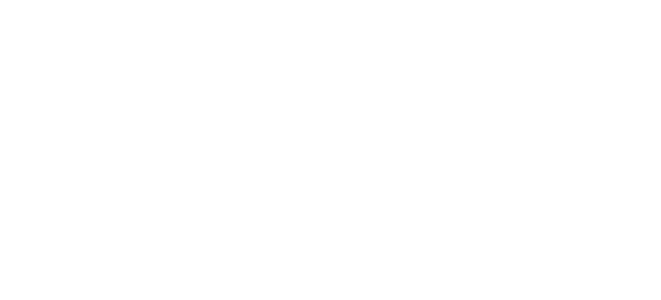
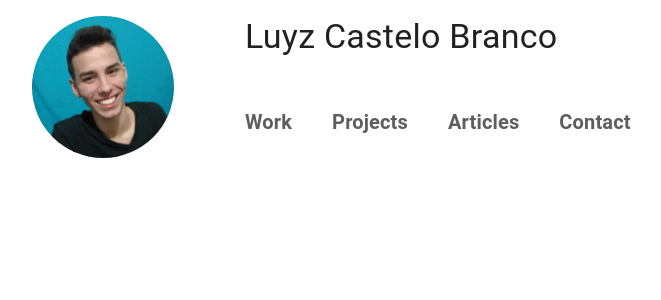
Before and after one commit to Luyz-Castelo/portfolio, a React (Create React App) app: page / in a window 1280 px wide. Shown: the top 300 px of the page, without its empty margins (182-843 px from the left). Built offline with nearby package versions, Linux system fonts and the light colour scheme.

Commit message:
Recreation of a header template using MUI

```diff
--- a/package.json
+++ b/package.json
@@ -15,9 +15,11 @@
     "@types/node": "^16.18.4",
     "@types/react": "^18.0.25",
     "@types/react-dom": "^18.0.9",
+    "npm": "^9.1.3",
     "react": "^18.2.0",
     "react-dom": "^18.2.0",
     "react-scripts": "5.0.1",
+    "start": "^5.1.0",
     "typescript": "^4.9.3",
     "web-vitals": "^2.1.4"
   },
--- a/src/App.tsx
+++ b/src/App.tsx
@@ -1,10 +1,12 @@
+import { Container, CssBaseline } from '@mui/material';
 import { Header } from './components/Header/Header';
 
 function App() {
   return (
-    <div className="App">
+    <Container>
+      <CssBaseline />
       <Header />
-    </div>
+    </Container>
   );
 }
 
--- a/src/components/Header/Header.tsx
+++ b/src/components/Header/Header.tsx
@@ -1,6 +1,61 @@
+import Luyz from '../../public/Images/luyz.jpg'
+import Grid from '@mui/material/Unstable_Grid2';
+import { Container, Link, Typography, Avatar, Box } from "@mui/material";
+
 export const Header = () => {
   // learn how to use MUI components and create header using them
   return (
-    <></>
+    <header>
+      <Container maxWidth="md">
+        <Grid container mt={2}>
+          <Grid xs={2} md={2}>
+            <Link href='https://github.com/Luyz-Castelo' color='inherit'>
+              <Avatar alt='Foto do Luyz' src={Luyz} sx={{width: '100%', height: '100%'}} />
+            </Link>
+          </Grid>
+          <Grid xs={1} md={1} />
+          <Grid xs={9} md={9}>
+            <Typography variant='h4'>
+              Luyz Castelo Branco
+            </Typography>
+            <Grid container>
+              <Grid xs={1} md={1} mt={1}>
+                <Box sx={{ backgroundColor: '#4b6cc1', height: '1vh', borderRadius: '2vh' }} />
+              </Grid>
+            </Grid>
+            <Grid container mt={4} color='#5e5e5e'>
+              <Grid xs={1} md={1} mr={5}>
+                <Typography variant='h6'>
+                  <Link href='https://github.com/Luyz-Castelo' fontWeight='bold' color='inherit' underline='none' sx={{'&:hover': {color: '#4b6cc1'}}}>
+                    Work
+                  </Link>
+                </Typography>
+              </Grid>
+              <Grid xs={1} md={1} mr={5}>
+                <Typography variant='h6'>
+                  <Link href='https://github.com/Luyz-Castelo' fontWeight='bold' color='inherit' underline='none' sx={{'&:hover': {color: '#4b6cc1'}}}>
+                    Projects
+                  </Link>
+                </Typography>
+              </Grid>
+              <Grid xs={1} md={1} mr={5}>
+                <Typography variant='h6'>
+                  <Link href='https://github.com/Luyz-Castelo' fontWeight='bold' color='inherit' underline='none' sx={{'&:hover': {color: '#4b6cc1'}}}>
+                    Articles
+                  </Link>
+                </Typography>
+              </Grid>
+              <Grid xs={1} md={1} mr={5}>
+                <Typography variant='h6'>
+                  <Link href='https://github.com/Luyz-Castelo' fontWeight='bold' color='inherit' underline='none' sx={{'&:hover': {color: '#4b6cc1'}}}>
+                    Contact
+                  </Link>
+                </Typography>
+              </Grid>
+            </Grid>
+          </Grid>
+        </Grid>
+      </Container>
+    </header>
   );
 }
```
Also changed, not shown: src/public/Images/luyz.jpg (added), 1 other file (tests, documents, lock files or other folders).
